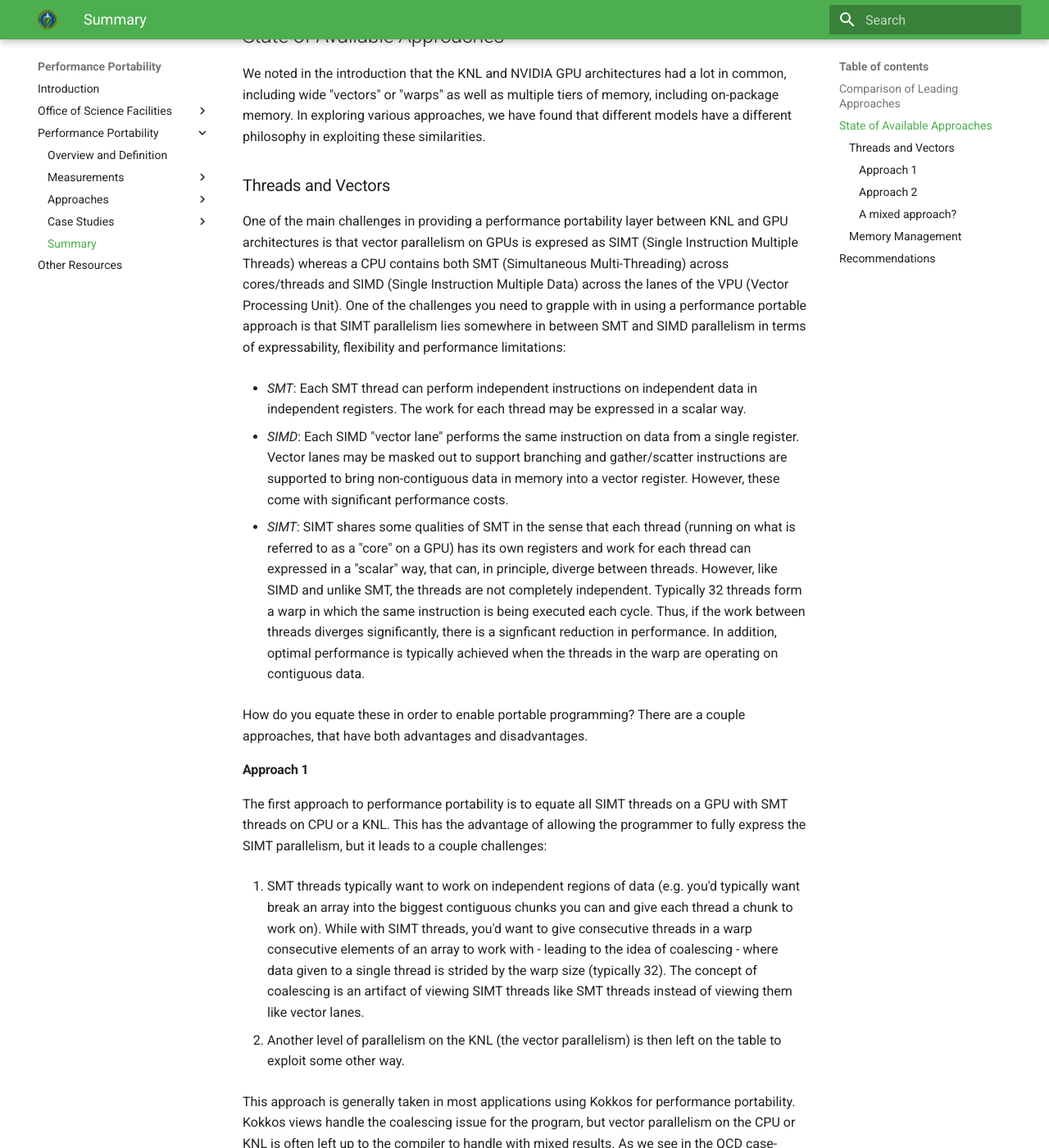
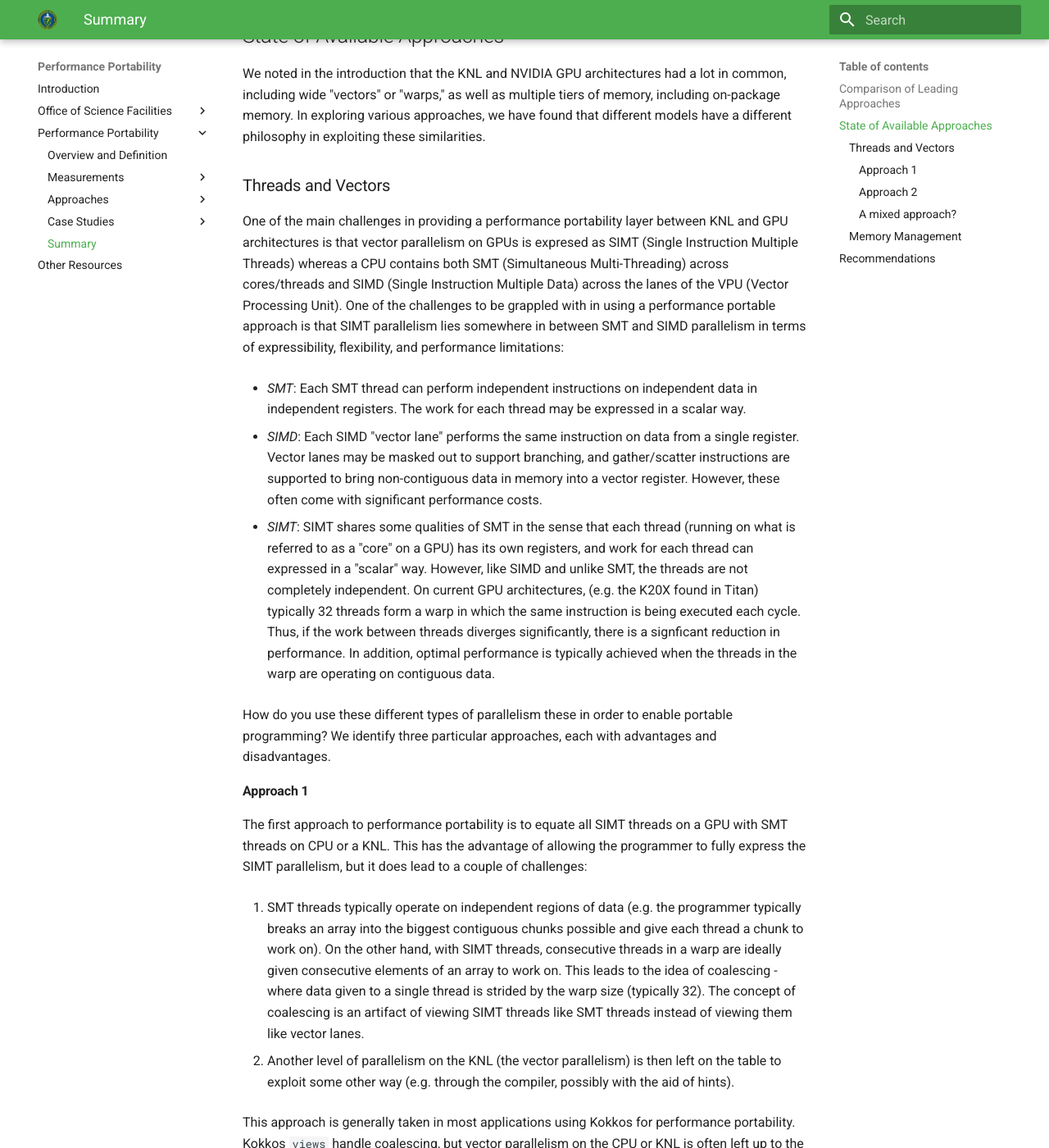
Before and after one commit to jrdeslippe/perfportsite, an MkDocs documentation site: the page built from docs/perfport/summary/index.md, in a window 1280 px wide and 1400 px high, scrolled down 794 px. Shown: the whole window at 82% size. Built offline with MkDocs 1.6.1 and Material for MkDocs 9.7.7, drawn with Linux system fonts in a browser that asks for light colours; old or Windows-style settings are respelled for this version of MkDocs; some of the changed text lies outside the part shown.

Commit message:
Bronson 8/18 edits to summary and overview

```diff
--- a/docs/perfport/summary/index.md
+++ b/docs/perfport/summary/index.md
@@ -7,15 +7,15 @@
 
 |Approach|Benefits|Challenges|
 |:------------:|:-------------------:|:------------:|
-|Libraries  | Mostly great when available | Many Cuda based libraries (e.g. CUFFT) are C only (require a bridge to use in FORTRAN) and don't have common interfaces. In many cases libraries don't exist for problem |
-|OpenMP 4.5 | Standardized. Support for C, C++, FORTRAN and others. Simple to get started. | Limiting in expressability (particularly on GPUs). Reliant on quality of compiler implementation - which are generally immature on both GPU and CPU systems. |
-|OpenACC    | Standardized. Support for C, C++, FORTRAN. | Poor support in compilers (only PGI and Cray compilers) |
-|Kokkos     | Allows significant expressability (particularly on GPUs.) | Only supports C++. Vector parallelism. N |
-|DSLs       | Great when available | Limited to only a small number of communities. Need to be maintained and supported for new architectures |
+|Libraries  | Highly portable, not dependent on compiler implementations | Many libraries (e.g. CUFFT) are C only (requiring explicit interafces to use in FORTRAN) and don't have common interfaces. In many cases libraries don't exist for problem |
+|OpenMP 4.5 | Standardized. Support for C, C++, FORTRAN and others. Simple to get started. | Limited expressibility (particularly on GPUs). Reliant on quality of compiler implementation - which are generally immature on both GPU and CPU systems. |
+|OpenACC    | Standardized. Support for C, C++, FORTRAN. | Limited support in compilers, especially free compilers (e.g. GNU)  |
+|Kokkos     | Allows significant expressibility (particularly on GPUs.) | Only supports C++. Vector parallelism. |
+|DSLs       | Highest expressibility for appropriate problems | Limited to only a small number of communities. Need to be maintained and supported for new architectures |
 
 ## State of Available Approaches
 
-We noted in the introduction that the KNL and NVIDIA GPU architectures had a lot in common, including wide "vectors" or "warps" as well as multiple tiers of
+We noted in the introduction that the KNL and NVIDIA GPU architectures had a lot in common, including wide "vectors" or "warps," as well as multiple tiers of
 memory, including on-package memory. In exploring various approaches, we have found that different models have a different philosophy in exploiting these
 similarities.
 
@@ -23,72 +23,73 @@
 
 One of the main challenges in providing a performance portability layer between KNL and GPU architectures is that vector parallelism on GPUs is expresed as
 SIMT (Single Instruction Multiple Threads) whereas a CPU contains both SMT (Simultaneous Multi-Threading) across cores/threads and SIMD (Single Instruction
-Multiple Data) across the lanes of the VPU (Vector Processing Unit). One of the challenges you need to grapple with in using a performance portable approach
-is that SIMT parallelism lies somewhere in between SMT and SIMD parallelism in terms of expressability, flexibility and performance limitations:
+Multiple Data) across the lanes of the VPU (Vector Processing Unit). One of the challenges to be grappled with in using a performance portable approach
+is that SIMT parallelism lies somewhere in between SMT and SIMD parallelism in terms of expressibility, flexibility, and performance limitations:
 
 * *SMT*: Each SMT thread can perform independent instructions on independent data in independent registers. The work for each thread may be expressed in a
 scalar way.
 
-* *SIMD*: Each SIMD "vector lane" performs the same instruction on data from a single register. Vector lanes may be masked out to support branching and
-gather/scatter instructions are supported to bring non-contiguous data in memory into a vector register. However, these come with significant performance
+* *SIMD*: Each SIMD "vector lane" performs the same instruction on data from a single register. Vector lanes may be masked out to support branching, and
+gather/scatter instructions are supported to bring non-contiguous data in memory into a vector register. However, these often come with significant performance
 costs.
 
-* *SIMT*: SIMT shares some qualities of SMT in the sense that each thread (running on what is referred to as a "core" on a GPU) has its own registers and
-work for each thread
-can expressed in a "scalar" way, that can, in principle, diverge between threads. However, like SIMD and unlike SMT, the threads are not completely
-independent. Typically 32 threads form a warp in which the same instruction is being executed each cycle. Thus, if the work between threads diverges
+* *SIMT*: SIMT shares some qualities of SMT in the sense that each thread (running on what is referred to as a "core" on a GPU) has its own registers, and
+work for each thread can expressed in a "scalar" way. However, like SIMD and unlike SMT, the threads are not completely
+independent. On current GPU architectures, (e.g. the K20X found in Titan) typically 32 threads form a warp in which the same instruction is being executed each cycle. Thus, if the work between threads diverges
 significantly, there is a signficant reduction in performance. In addition, optimal performance is typically achieved when the threads in the warp are
 operating on contiguous data.
 
-How do you equate these in order to enable portable programming? There are a couple approaches, that have both advantages and disadvantages.
+How do you use these different types of parallelism these in order to enable portable programming? We identify three particular approaches, each with advantages and disadvantages.
 
 #### Approach 1
 
 The first approach to performance portability is to equate all SIMT threads on a GPU with SMT threads on CPU or a KNL. This has the advantage of allowing
-the programmer to fully express the SIMT parallelism, but it leads to a couple challenges:
+the programmer to fully express the SIMT parallelism, but it does lead to a couple of challenges:
 
-1. SMT threads typically want to work on independent regions of data (e.g. you'd typically want break an array into the biggest contiguous chunks you can
-and give each thread a chunk to work on). While with SIMT threads, you'd want to give consecutive threads in a warp consecutive elements of an array to work
-with - leading to the idea of coalescing - where data given to a single thread is strided by the warp size (typically 32). The concept of coalescing is an
-artifact of viewing SIMT threads like SMT threads instead of viewing them like vector lanes.
+1. SMT threads typically operate on independent regions of data (e.g. the programmer typically breaks an array into the biggest contiguous chunks possible
+and give each thread a chunk to work on). On the other hand, with SIMT threads, consecutive threads in a warp are ideally given
+consecutive elements of an array to work on. This leads to the idea of coalescing - where data given to a single thread is
+strided by the warp size (typically 32). The concept of coalescing is an artifact of viewing SIMT threads like SMT threads
+instead of viewing them like vector lanes.
 
-2. Another level of parallelism on the KNL (the vector parallelism) is then left on the table to exploit some other way.
+2. Another level of parallelism on the KNL (the vector parallelism) is then left on the table to exploit some other way (e.g. through the compiler, possibly
+with the aid of hints).
 
-This approach is generally taken in most applications using Kokkos for performance portability. Kokkos views handle the coalescing issue for
-the program, but vector parallelism on the CPU or KNL is often left up to the compiler to handle with mixed results. As we see in the QCD case-study, the
+This approach is generally taken in most applications using Kokkos for performance portability. Kokkos ``views`` handle coalescing,
+but vector parallelism on the CPU or KNL is often left up to the compiler (often, with mixed results). As we see in the QCD case-study, the
 developers may need to intervene (and potentially add new layers of parallelism to the code, e.g. multiple right hand sides) to make sure their code
-can effetively uses the wide AVX512 units on the KNL.
+can effetively use the wide AVX512 units on the KNL.
 
 #### Approach 2
 
-The second approach is to equate instead the SIMT threads and SIMD lanes (or a combination of SMT threads and SIMD lanes) on the KNL architecture.
-This
-has the benefit of allowing the programmer to fully express all parallelism available on the GPU and KNL, but also has a signficant drawback:
+The second approach is to instead equate the SIMT threads and SIMD lanes (or a combination of SMT threads and SIMD lanes) on the KNL architecture.
+This has the benefit of allowing the programmer to fully express all parallelism available on the GPU and KNL, but also has a signficant drawback:
 
 * Because SIMD parallelism on the CPU/KNL is typically more restrictive and less flexible to express (requiring statements like `OMP SIMD` on relatively
 straightfoward loops), the programmer loses a lot of the flexibility the GPU architecture allows.
 
-This is generally the approach taken by OpenMP for performance portability in the current implementation. We saw in the case studies that to use OpenMP to
+This is generally the approach taken by OpenMP for performance portability in the current implementation. We see in the case studies that to use OpenMP to
 offload work to the GPU, one needs an `OMP SIMD` directive (when it is supported by the compiler at all).
 
 #### A mixed approach?
 
-One may in principle, use the concepts of "teams" to map groups of SIMT threads on GPU (separate SMs for example) to different SMTs on a CPU and leave
+One may, in principle, use the concepts of "teams" to map groups of SIMT threads on a GPU (e.g., on separate SMs) to different SMTs on a CPU and leave
 additional
-parallelism available to map to CPU vector lanes. Kokkos has support for this type of mapping, in principle. Kokkos can then insert `OMP SIMD`
-pragmas on top of the innermost parallelizable loops when executing on a KNL of CPU. In practice, your CPU performance will still ultimately depend on the
+parallelism available to map to CPU vector lanes. Kokkos has support for this type of mapping. Kokkos can then insert `OMP SIMD`
+pragmas on top of the innermost parallelizable loops when executing on a KNL or CPU. In practice, CPU performance will still ultimately depend on the
 compilers ability to generate
 efficient vector code, meaning the parallel code here is limited to relatively simple vectorizable loops compared to what SIMT can, in theory, support.
 
 ### Memory Management
 
-As we mention above, the KNL and GPU architectures both have high-bandwidth on device memory as well as lower bandwidth access to traditional DDR on the
-node. Since the support of unified virtual memory (UVM) on recent GPUs, both memory spaces can be accessed from the GPU or KNL. One difference is that
+As we mention above, the KNL and GPU architectures both have high-bandwidth, on-device memory as well as lower bandwidth access to traditional DDR on the
+node. With support of unified virtual memory (UVM) on recent GPUs, both kinds of memory spaces can be accessed from all the components
+of GPU or KNL nodes. One difference is that
 because host memory is still separated from the GPU via PCI-express or NVLink, the gap in latency and bandwidth compared to the device memory can be
 signficantly higher.
 
-In principle, directives like OpenMP's `map` function could be used to portably move data. The reality is that compiler implementations don't support this -
-mostly ignoring this when running on a CPU or KNL system (when they work at all on these systems).
+In principle, directives like OpenMP's `map` function could be used to portably move data. The reality is that compiler implementations don't support this
+at present - mostly ignoring this when running on a CPU or KNL system (when they work at all on these systems).
 
 Kokkos allows the user to define separate host and devmem domains, which does support this functionality in a portable way.
 
@@ -98,15 +99,13 @@
 
 ## Recommendations
 
-At present, the reality is that the options for writing performance portable code are fairly immature (e.g. compiler support of directives) and evolving
-rapidly (see individual approach pages
-for list of pros + cons). Therefore, as we saw in our case studies, likely some level of code divergence (`IFDEF`s etc) will be necessary to get code
-that
-performs
-near its ceiling on all of Cori, Theta, Titan and Summit.
+At present, the reality is that the options for writing performance portable code are limited in scope and are evolving
+rapidly (see individual approach pages for lists of pros and cons). Therefore, as we see in our case studies, it is likely some
+level of code divergence (`IFDEF`s etc) will be necessary to get code
+that performs near its ceiling on all of Cori, Theta, Titan and Summit.
 
-However, we've shown that performance-portability approaches and implementations are evolving and maturing extremely quickly, and now is a good time to
-to evaluate these approaches in your applications to devise a longer term strategy.
+However, we've seen that performance-portable approaches and implementations are becoming more and more possible. This rate of
+improvement makes this a good time to evaluate these approaches in your application with an eye towards devising a long-term strategy.
 
 In general, we have the following recommendations for pursuing performance portable code:
 
@@ -114,10 +113,12 @@
 
 1. If a well-supported library or DSL is available to address your performance critical regions, use it.
 
-2. If you have an existing code that is not written in C++, evaluate whether OpenMP 4.5 can support your application with minimal code differences.
+2. If you have an existing code that is *not* written in C++, evaluate whether OpenMP 4.5 can support your application with minimal code differences.
+OpenACC is another possible path, and might be approriate if you need to interoperate with a limited amount of GPU-specific code (e.g. a small amount of CUDA
+that is used in a particularly performance-sensitive piece of code). However, the default level of maturity for OpenACC on the non-GPU platforms is an open question.
 
-3. If you have an existing code that is written in C++, evaluate whether Kokkos or OpenMP 4.5 can support your application with minimal code differences,
-considering the above discussion and pros and cons layed out for each approach.
+3. If you have an existing code that *is* written in C++, evaluate whether Kokkos or OpenMP 4.5 can support your application with minimal code differences,
+considering the above discussion and the pros and cons for each approach.
 
 4. Reach out to your DOE SC facility with use cases and deficiencies in these options so that we can actively push for changes in the upcoming
-framework releases and standards.
+framework releases and advocate in the standards bodies.
```
Also changed, not shown: docs/index.md (+15 -19 lines), docs/resources.md (+1 -1 lines).
